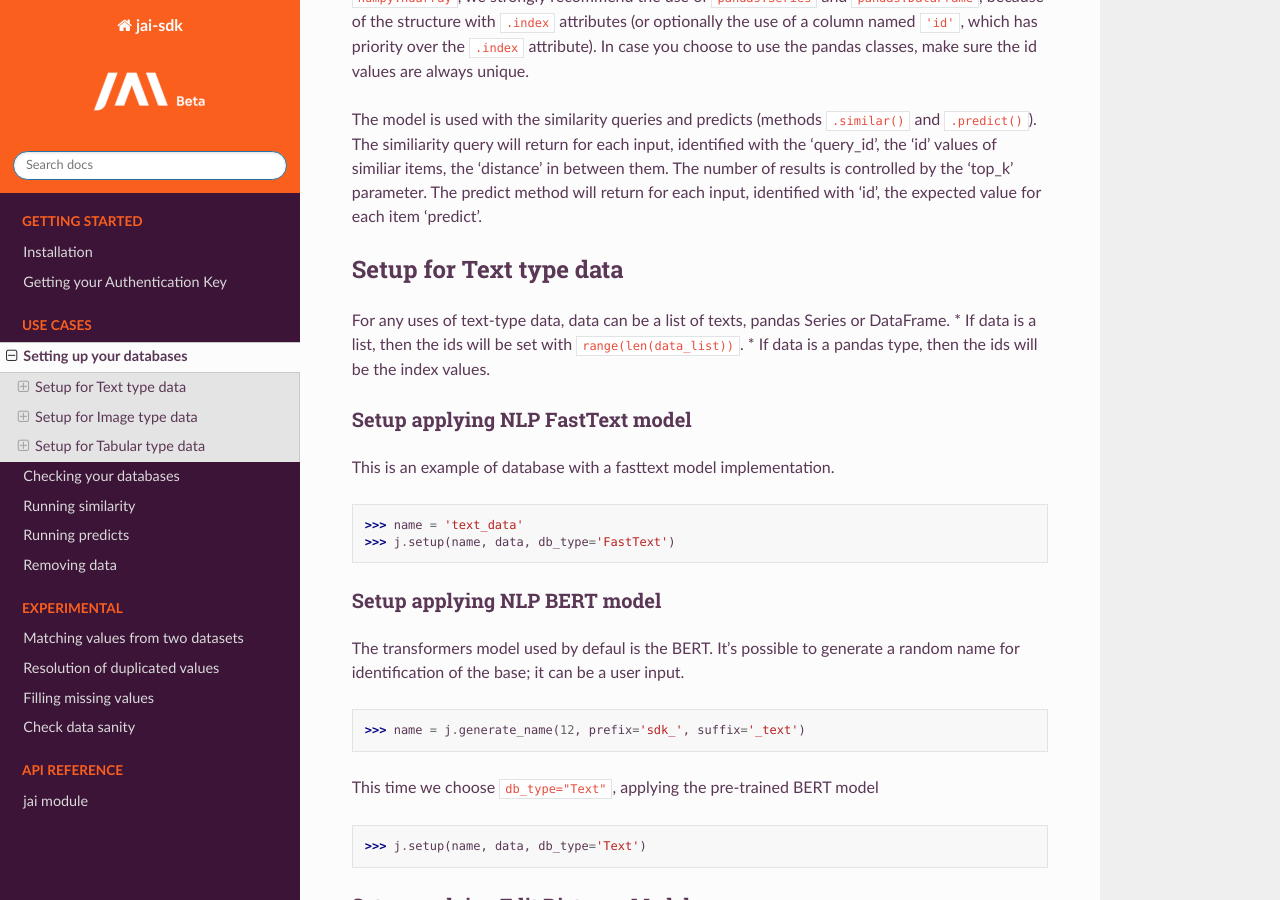
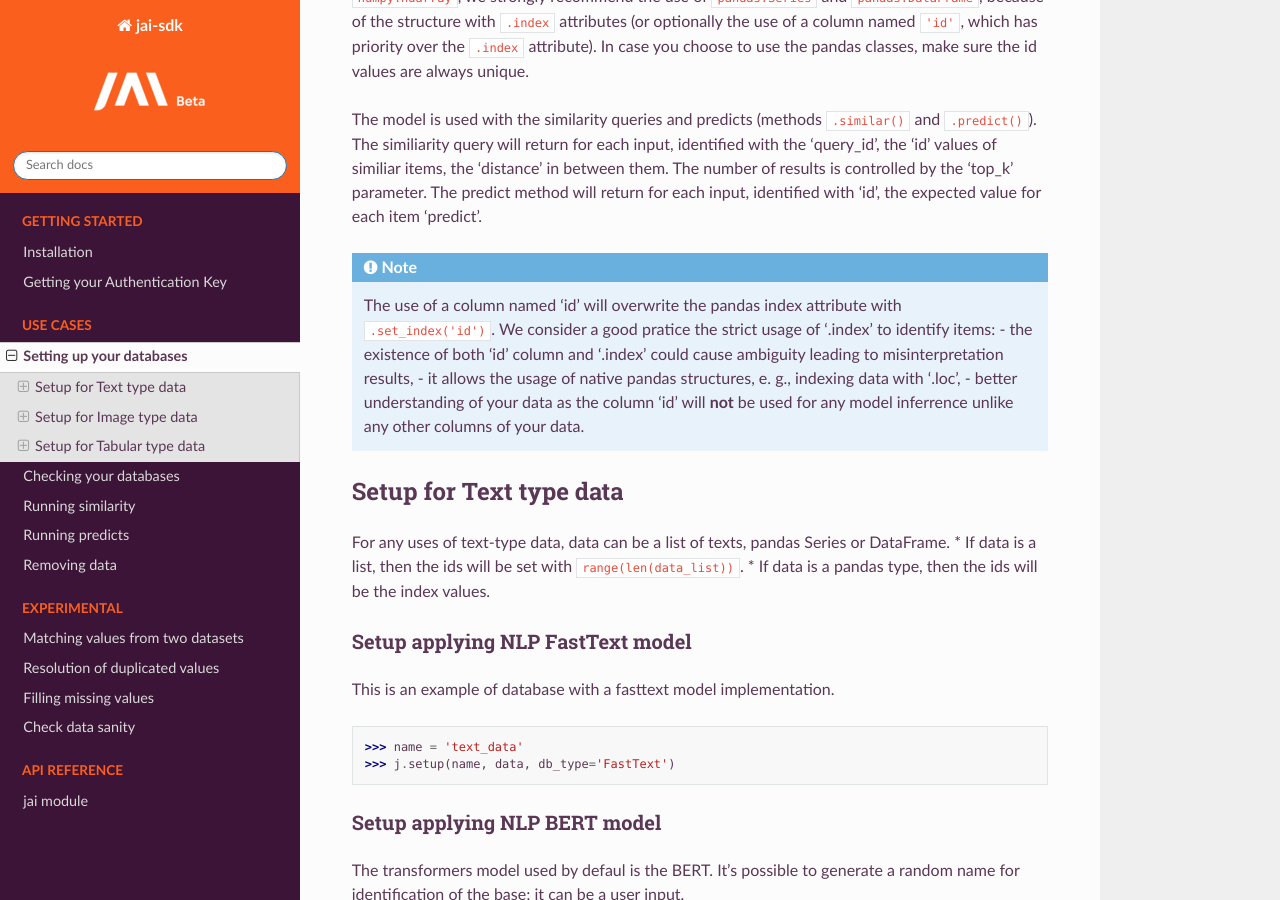
Before and after one commit to jquant/jai-sdk, a Sphinx documentation site: the page built from docs/use_cases/setup_data.rst, in a window 1280 px wide and 900 px high, scrolled down 320 px. Built offline with Sphinx 7.4.7 and the Read the Docs theme 2.0.0, drawn with Linux system fonts in a browser that asks for light colours; pages that are not in the unit, such as notebooks, are missing from menus.

Commit message:
Update setup_data.rst

```diff
--- a/docs/use_cases/setup_data.rst
+++ b/docs/use_cases/setup_data.rst
@@ -9,6 +9,12 @@ Every item in a database should have an id, so we can easily identify each item
 For this reason, although some data types could be inserted grouped in a :code:`list` or an :code:`numpy.ndarray`, we strongly recommend the use of :code:`pandas.Series` and :code:`pandas.DataFrame`, because of the structure with :code:`.index` attributes (or optionally the use of a column named :code:`'id'`, which has priority over the :code:`.index` attribute). In case you choose to use the pandas classes, make sure the id values are always unique.
 
 The model is used with the similarity queries and predicts (methods :code:`.similar()` and :code:`.predict()`). The similiarity query will return for each input, identified with the 'query_id', the 'id' values of similiar items, the 'distance' in between them. The number of results is controlled by the 'top_k' parameter. The predict method will return for each input, identified with 'id', the expected value for each item 'predict'.
+
+.. note::
+	The use of a column named 'id' will overwrite the pandas index attribute with :code:`.set_index('id')`. We consider a good pratice the strict usage of '.index' to identify items:
+	- the existence of both 'id' column and '.index' could cause ambiguity leading to misinterpretation results,
+	- it allows the usage of native pandas structures, e. g., indexing data with '.loc',
+	- better understanding of your data as the column 'id' will **not** be used for any model inferrence unlike any other columns of your data.
 
 ************************
 Setup for Text type data
```
